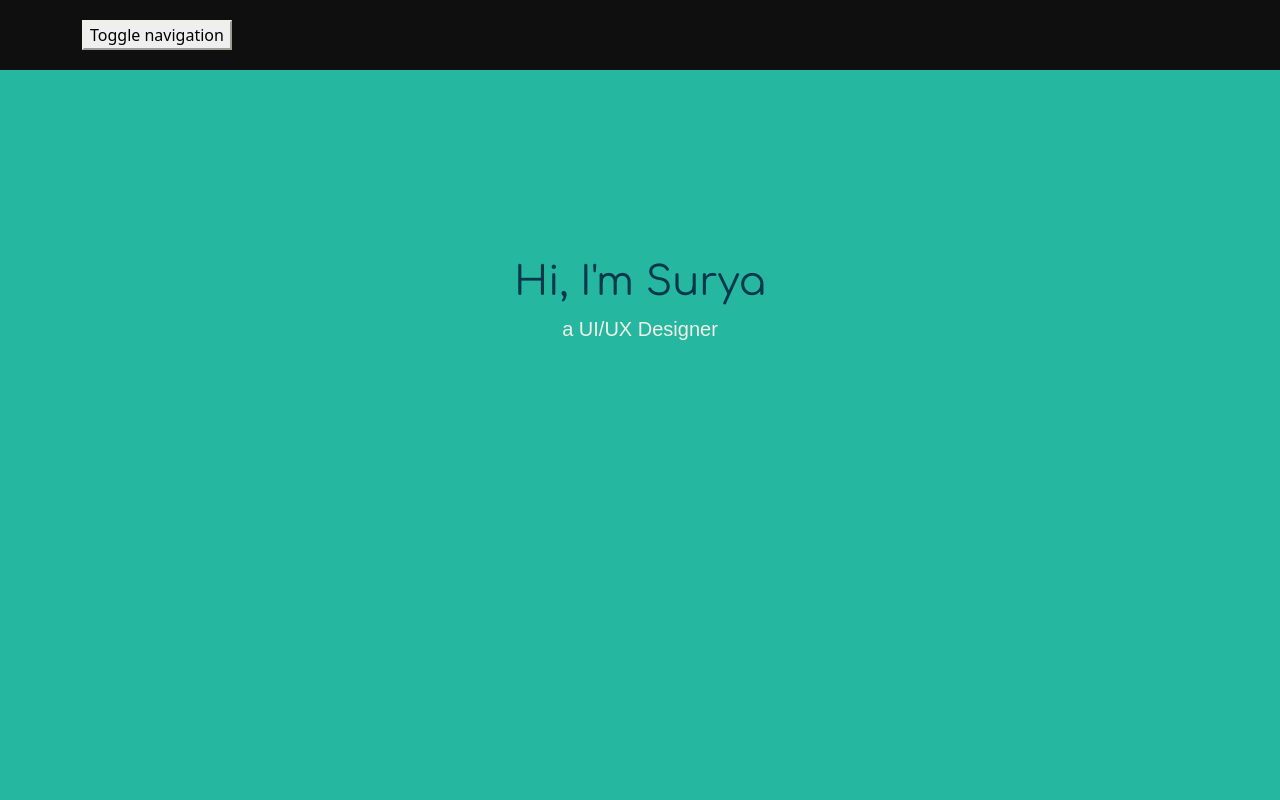
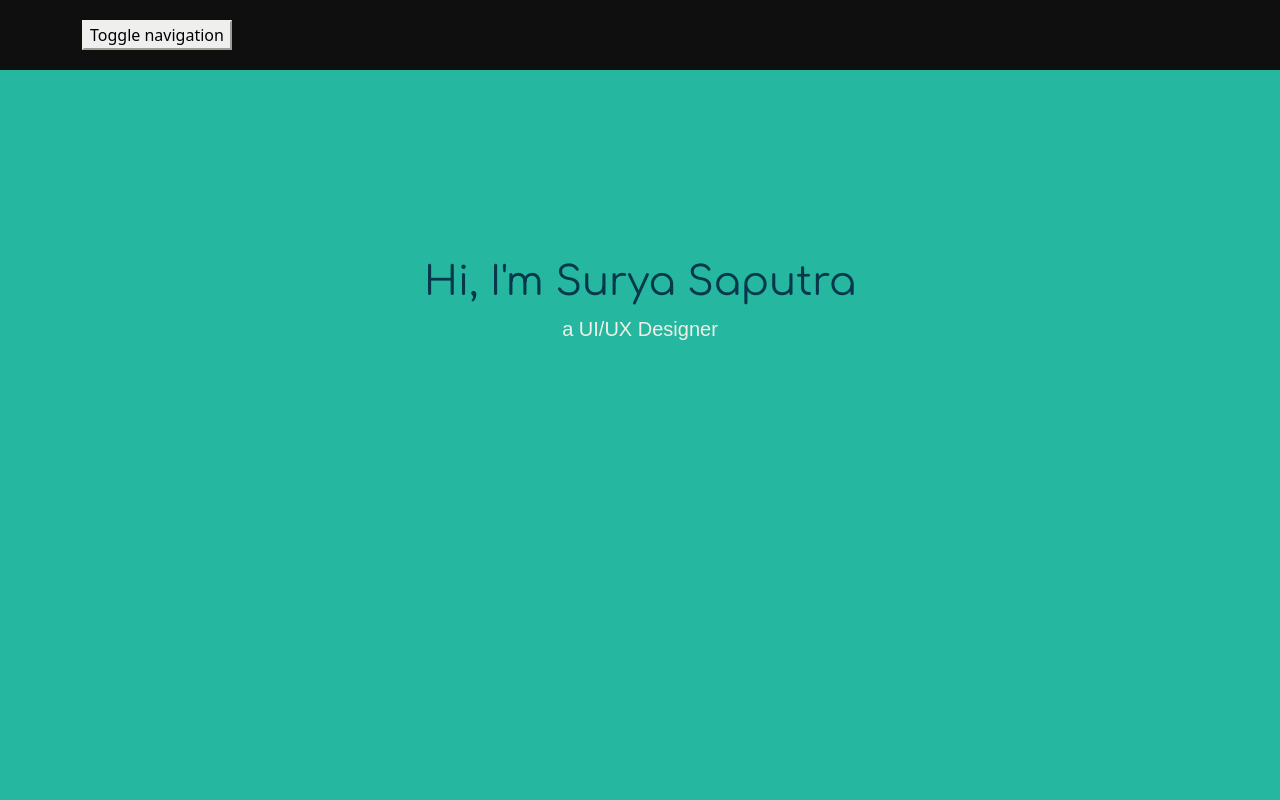
Before and after one commit to suryainformatika19/portofoliosurya.github.io, a plain HTML site: page index.html in a window 1280 px wide. Shown: the top 800 px of the page. Drawn offline with nearby package versions, Linux system fonts and the light colour scheme; a web font is replaced by a local one.

Commit message:
Update index.html

```diff
--- a/index.html
+++ b/index.html
@@ -43,7 +43,7 @@
         <div class="col-xs-12">
           <div class="row">
             <div class="col-xs-12 headline">
-              <h1 class="text-center">Hi, I'm Surya</h1>
+              <h1 class="text-center">Hi, I'm Surya Saputra</h1>
               <p class="lead text-center">a UI/UX Designer</p>
             </div>
           </div>
```
